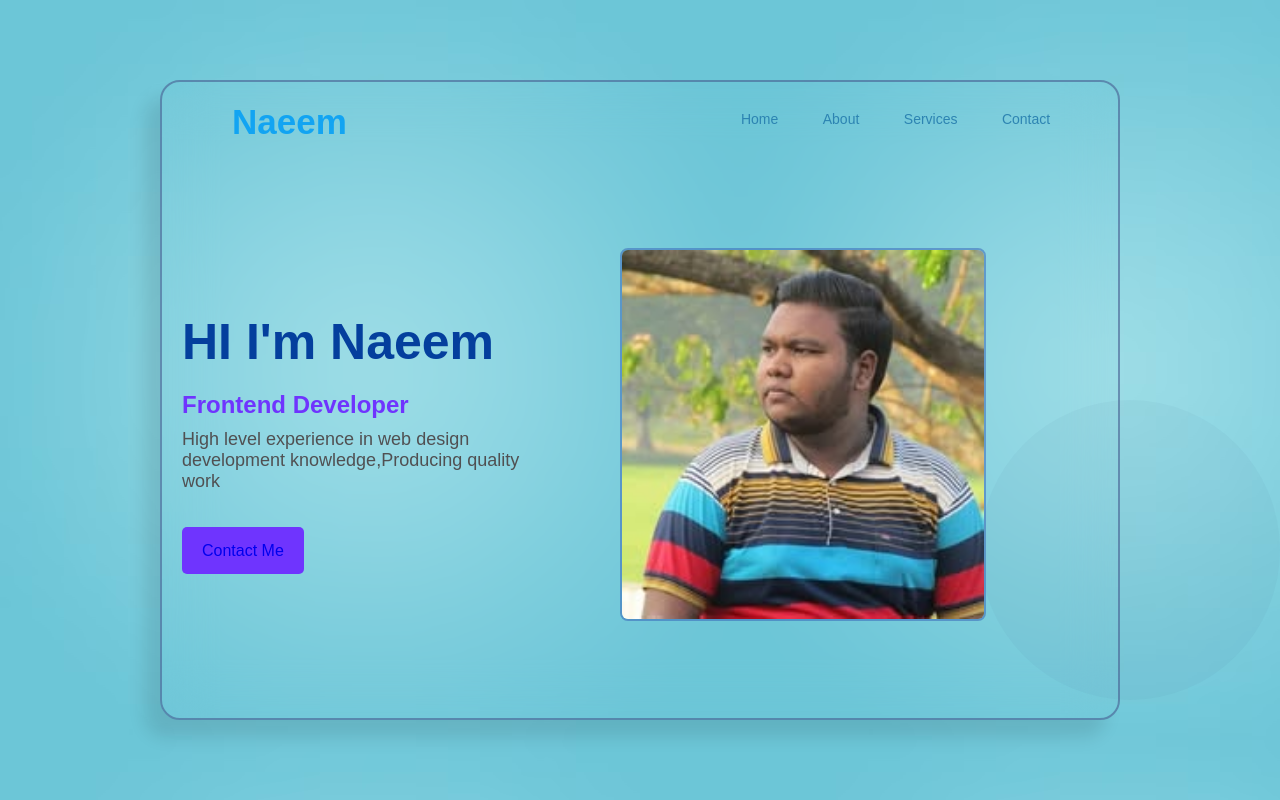
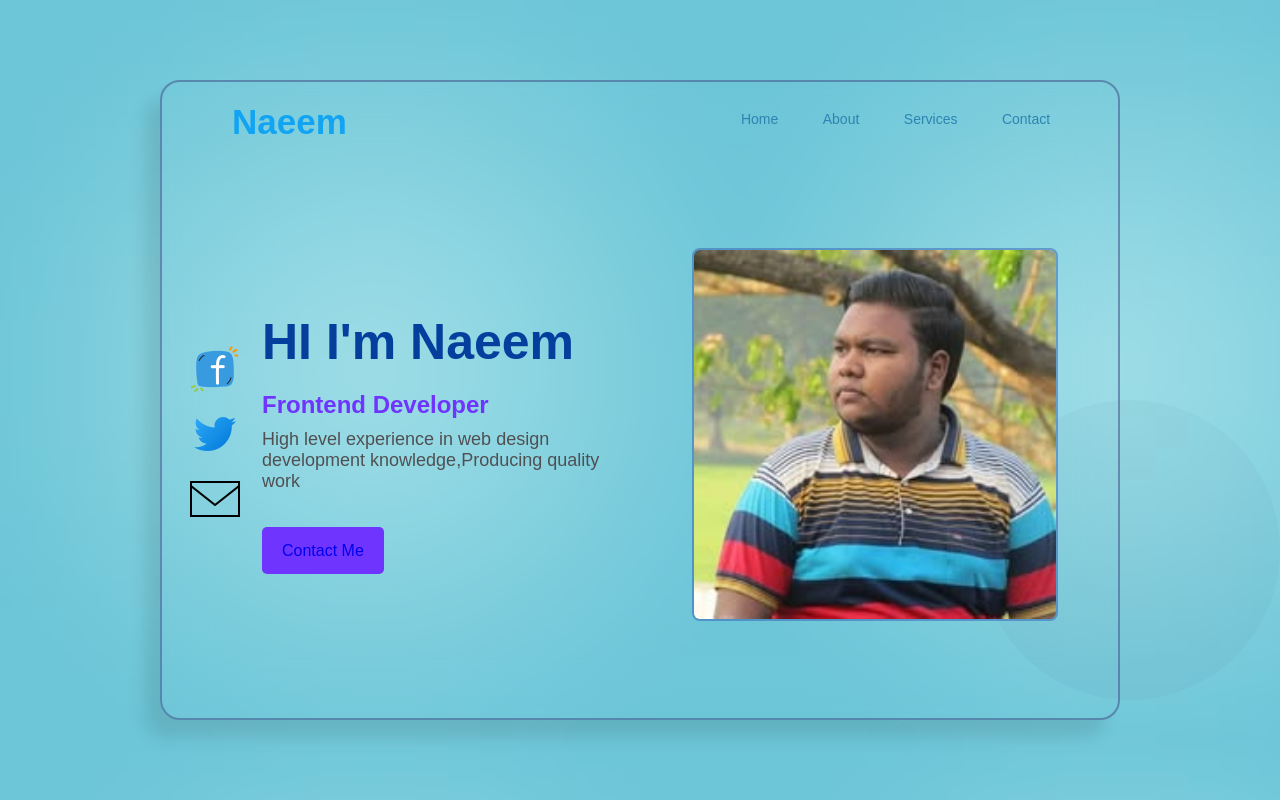
Before and after one commit to naeem-web84/my-portfilio, a plain HTML site: page index.html in a window 1280 px wide. Drawn offline with Linux system fonts and the light colour scheme.

Commit message:
all work done and after that need some polishing

```diff
--- a/index.html
+++ b/index.html
@@ -33,8 +33,10 @@
                     <img src="img/naeem2.jpg" alt="">
                 </div>
 
-                <div class="section3">
-                    <a href="https://facebook.com"><img src="img/" alt=""></a>
+                <div class="section-3">
+                    <a class="f1" href="https://facebook.com"><img src="img/icons8-facebook-50.png" alt=""></a>
+                    <a class="f2" href="https://twiter.com"><img src="img/icons8-twitter-48.png" alt=""></a>
+                    <a class="f3" href="https://"email.com"><img src="img/icons8-email-50.png" alt=""></a>
                 </div>
             </div>
 
--- a/style.css
+++ b/style.css
@@ -88,6 +88,7 @@ nav .logo{
 .container .box .contains .section-1{
 position: relative;
 width: 40%;
+margin-left: 80px;
 }
 
 .contains .section-1 h1{
@@ -134,3 +135,13 @@ width: 100%;
 border: 2px solid rgba(50, 91, 180, 0.482);
 border-radius: 8px;
 }
+
+
+.contains .section-3{
+    display: flex;
+    flex-direction: column;
+    gap: 10px;
+    position: absolute;
+    margin-left: 8px;
+    font-size: 25px;
+}
```
Also changed, not shown: img/icons8-email-50.png (added), img/icons8-facebook-50.png (added), img/icons8-twitter-48.png (added).
